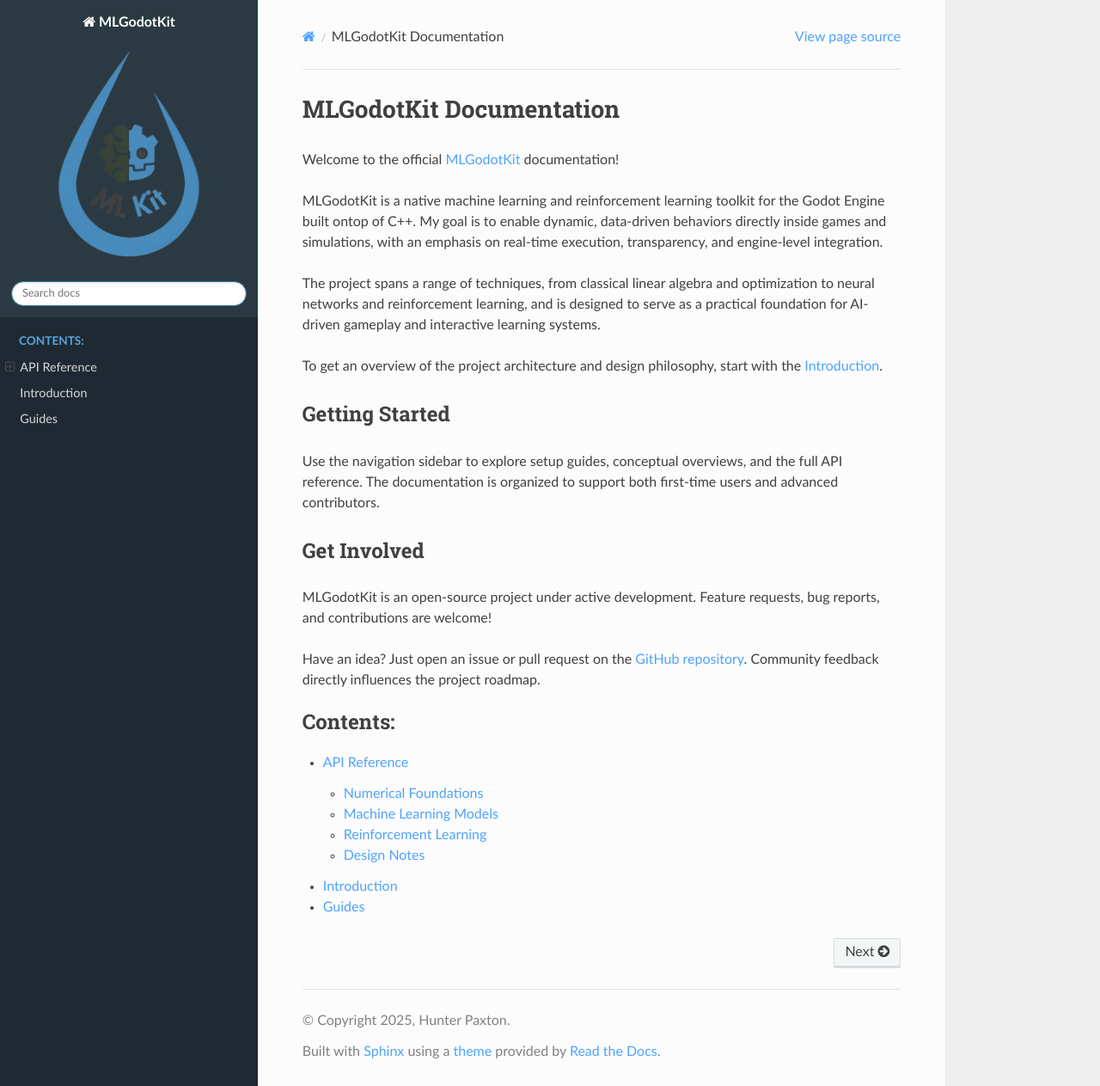
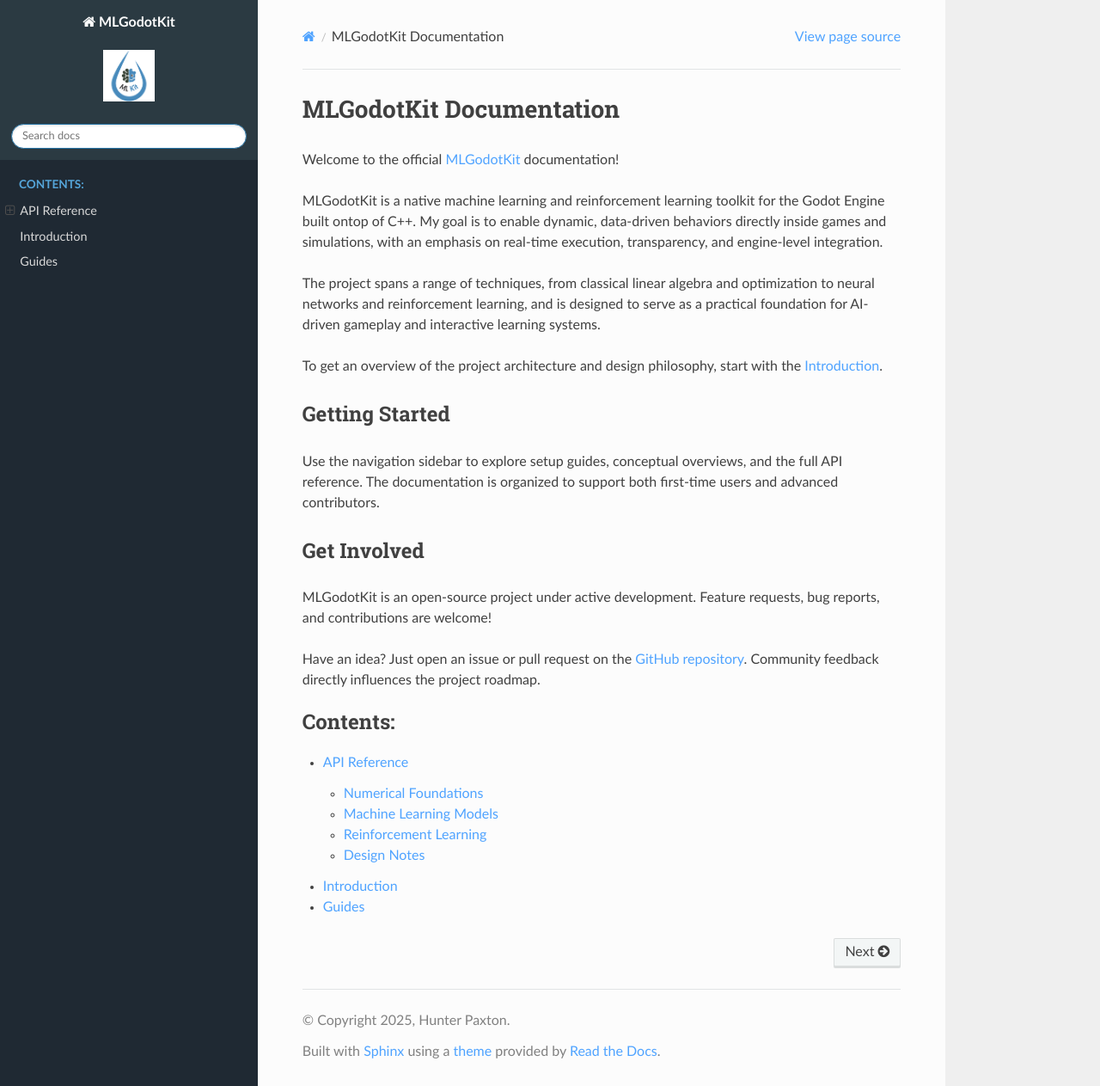
Before and after one commit to Hunter174/MLGodotKit, a Sphinx documentation site: the page built from docs/index.rst, in a window 1280 px wide and 1263 px high. Shown: the whole window at 86% size. Built offline with Sphinx 7.4.7 and the Read the Docs theme 3.1.0, drawn with Linux system fonts in a browser that asks for light colours; pages that are not in the unit, such as notebooks, are missing from menus.

Commit message:
Updated docs

```diff
--- a/docs/_static/custom.css
+++ b/docs/_static/custom.css
@@ -30,7 +30,8 @@ a {
 }
 
 /* Control sidebar logo size */
-.wy-side-nav-search img {
-  max-width: 80px;
+.wy-side-nav-search a.icon-home img.logo {
+  width: 80px;
+  height: auto;
   padding: 10px;
 }
```
Also changed, not shown: README.md (+1 -1 lines), MLGodotKit_logo.png (deleted), docs/_static/MLGodotKit_logo.png.
